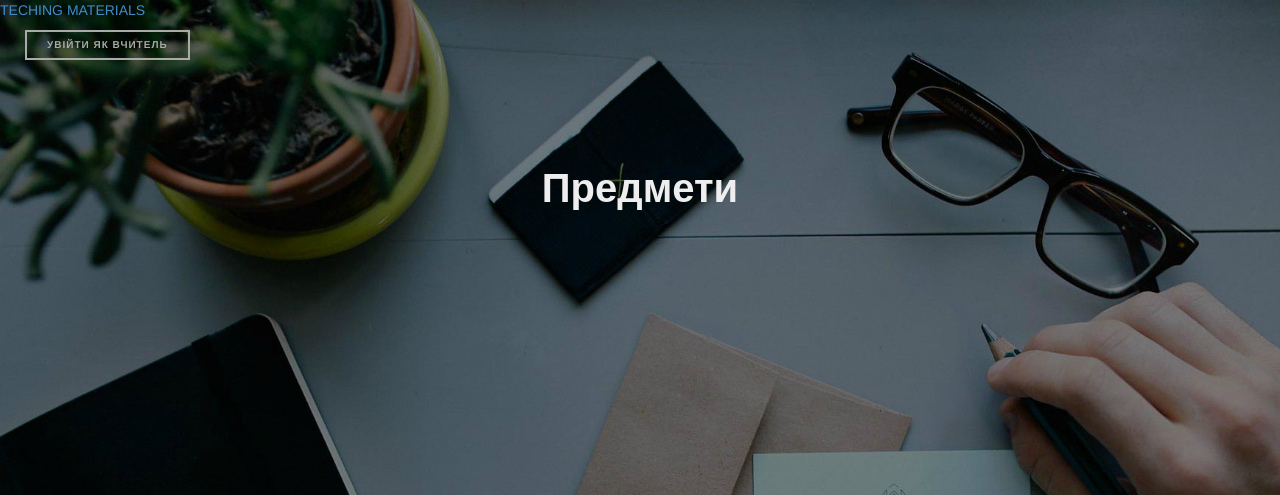
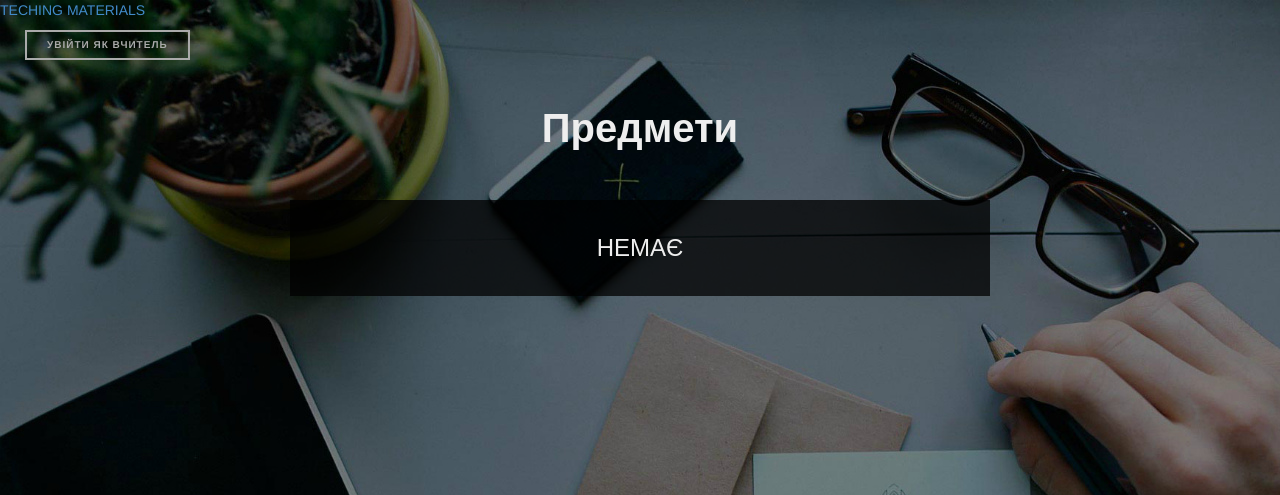
Before and after one commit to akhsunna/college_coursework, a Django app: page /1/1/ in a window 1280 px wide. Shown: the top 495 px of the page. Run offline with Django 3.2, Linux system fonts and the light colour scheme; data that the repository does not hold is empty.

Commit message:
better list of subjects

```diff
--- a/static/css/main.css
+++ b/static/css/main.css
@@ -95,39 +95,101 @@ div.choice-various {
 
 
 
-#sidebar .btn {
-/*    width: 110px;
-    height: 110px;*/
+div.sub-block {
+    margin-top: 0px;
+    margin-left: auto;
+    margin-right: auto;
+    max-width: 700px;
+    font: normal normal normal 40px/1.4em din-next-w01-light,din-next-w02-light,din-next-w10-light,sans-serif;
+    color: #EEEEEE;
 
+/*  background: brown;*/
+}
+
+ div.subj-title {
+    padding-top: 20px;
+    padding-bottom: 20px;
+}
+
+div.sub-title {
+    text-align: center;
+    height: 100px;
+    padding-top: 20px;
+    font-weight: 700;
+/*  background: blue;*/
+}
+
+div.subjects-list {
+    padding: 20px 10px 20px 10px;
+    font-size: 24px;
+/*    background: black;
+    opacity: 0.8;*/
+}
+
+.subjects-list .btn {
+    width: 100%;
     vertical-align: middle;
     padding: 6px 20px;
 
     border: 1px solid transparent;
     border: 2px solid;
+    font-size: 14px;
+    font-weight: 500;
+    text-transform: uppercase;
+    white-space: nowrap;
+    display: inline-block;
+    margin: 1px auto;
+    cursor: pointer;
+}
 
-    /*
-    text-decoration: none;
-    background: none;
-    -moz-user-select: none;
+.subjects-list .btn-outlined {
     border-radius: 0;
-    line-height:20px;
-*/
+    -webkit-transition: all 0.3s;
+       -moz-transition: all 0.3s;
+            transition: all 0.3s;
+}
 
+.subjects-list .btn-outlined.btn-theme {
+    width: 100%;
+    color: #ffffff;
+    border-color: #ffffff;
+}
+
+.subjects-list .btn-outlined.btn-theme:hover,
+.subjects-list .btn-outlined.btn-theme:active {
+    color: #2a9b1b;
+/*    background: #eeff3d;*/
+    border-color: #2a9b1b;
+}
+
+/*div.fordark {
+    top: 0px;
+    left: 0px;
+    width: 100px;
+    height: 100px;
+    background: black;
+}*/
+
+
+
+
+
+
+
+#sidebar .btn {
+    vertical-align: middle;
+    padding: 6px 20px;
+
+    border: 1px solid transparent;
+    border: 2px solid;
     letter-spacing: 1px;
     font-size: 10px;
     font-weight: 700;
     text-transform: uppercase;
     text-align: center;
     white-space: nowrap;
-
     display: inline-block;
-
-/*    margin-top: 20px;
-    margin-right: 8px;
-    margin-left: 8px;*/
-
     margin: 10px auto auto 25px;
-
     cursor: pointer;
 }
 
@@ -146,76 +208,5 @@ div.choice-various {
 #sidebar .btn-outlined.btn-theme:hover,
 #sidebar .btn-outlined.btn-theme:active {
     color: #ff0000;
-/*    background: #eeff3d;*/
     border-color: #ff0000;
 }
-
-
-
-
-
-
-
-/*
-
-#t-cards {
-    padding-top: 80px;
-    padding-bottom: 80px;
-    background-color: #345;
-}
-
-.panel.panel-card {
-    position: relative;
-    height: 200px;
-    border: none;
-    overflow: hidden;
-}
-.panel-card .panel-heading {
-    position: relative;
-    z-index: 2;
-    height: 140px;
-    border-bottom-color: #fff;
-    overflow: hidden;
-
-    -webkit-transition: height 500ms ease-in-out;
-            transition: height 500ms ease-in-out;
-}
-.panel-card .panel-heading img {
-    position: absolute;
-    top: 50%;
-    left: 50%;
-    z-index: 1;
-    width: 120%;
-
-    -webkit-transform: translate3d(-50%,-50%,0);
-            transform: translate3d(-50%,-50%,0);
-}
-
-.panel.panel-card .panel-body {
-    padding-top: 10px;
-    padding-bottom: 10px;
-
-    -webkit-transition: padding 400ms ease-in-out;
-            transition: padding 400ms ease-in-out;
-}
-
-.panel.panel-card .description {
-    text-align: center;
-}
-
-
-
-.panel.panel-card:hover .panel-heading {
-    height: 100px;
-
-    -webkit-transition: height 500ms ease-in-out;
-            transition: height 500ms ease-in-out;
-}
-
-.panel.panel-card:hover .panel-body {
-    padding-top: 20px;
-
-    -webkit-transition: padding 400ms ease-in-out;
-            transition: padding 400ms ease-in-out;
-}
-*/
--- a/templates/subjects.html
+++ b/templates/subjects.html
@@ -2,19 +2,24 @@
 
 {% block content %}
 
-<div class="choice-block">
+<div class="sub-block">
 	<center>
-		<div class="choice-title">
-			<div class="ch-title">
+		<div class="subj-title">
+			<div class="sub-title">
 				Предмети
 			</div>
 		</div>
-		<div class="choice-various">
+		{% load staticfiles %}
+		<div style="background-image: url({% static "images/dark.png" %})" class="subjects-list">
 			{% for subject in subjects %}
-				<a href="#" style="text-decoration:none;" data-wow-delay="0.7s">
-					{{ subject.name }}
+				<a href="#" style="text-decoration:none;" data-wow-delay="0.7s" class="choice-variant btn btn-outlined btn-theme">
+					<div style="float:left;">{{ subject.name }}</div>
+					<div style="color:gray;float:right;"> Студницька Л.М</div>
 				</a>
 			{% endfor %}
+			{% if not subjects %}
+				НЕМАЄ
+			{% endif %}
 		</div>
 	</center>
 </div>
```
Also changed, not shown: static/images/dark.png (added).
